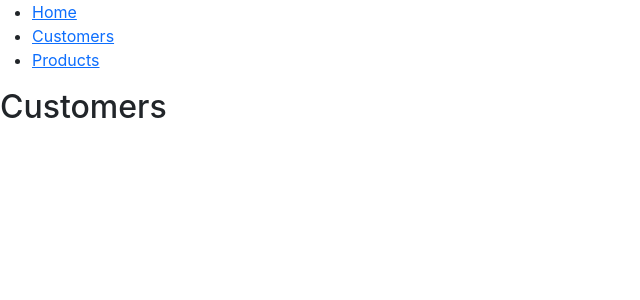
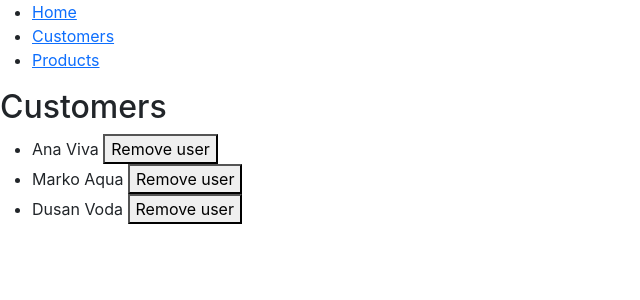
Before and after one commit to jvnvcnkl/nk-15-store-app, a React (Create React App) app: page /customers in a window 1280 px wide. Shown: the top 300 px of the page, without its empty margins (0-640 px from the left). Built offline with nearby package versions, Linux system fonts and the light colour scheme.

Commit message:
2nd task

```diff
--- a/src/components/AppCustomers.js
+++ b/src/components/AppCustomers.js
@@ -1,9 +1,35 @@
 import React from 'react'
+import { useState } from 'react'
+export default function AppCustomers() {
 
-export default function AppCustomers() {
+    const [customers, setCustomers] = useState([
+        {
+            id: 1,
+            firstName: 'Ana',
+            lastName: 'Viva',
+        },
+        {
+            id: 2,
+            firstName: 'Marko',
+            lastName: 'Aqua',
+        },
+        {
+            id: 3,
+            firstName: 'Dusan',
+            lastName: 'Voda',
+        }
+    ])
+    const handleRemoveUser = (id) => {
+        setCustomers(customers.filter((customer) => id !== customer.id))
+    }
     return (
         <div>
             <h2>Customers</h2>
-        </div>
+            <ul>   {customers.map((customer) => (
+                <li>{customer.firstName} {customer.lastName}  <button onClick={() => handleRemoveUser(customer.id)}>Remove user </button></li>
+
+
+            ))}  </ul>
+        </div >
     )
 }
```
